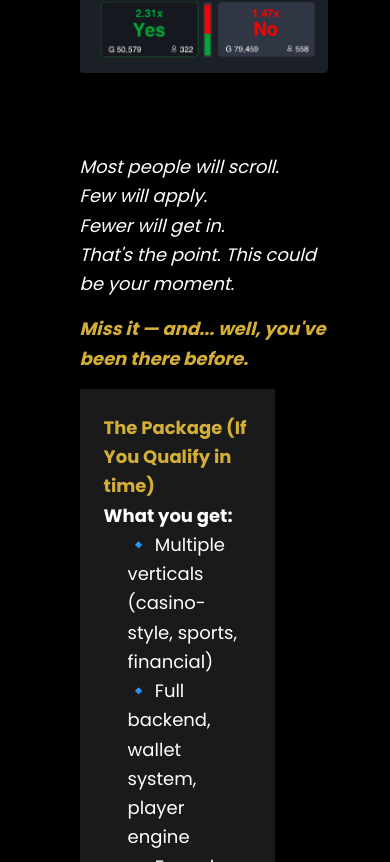
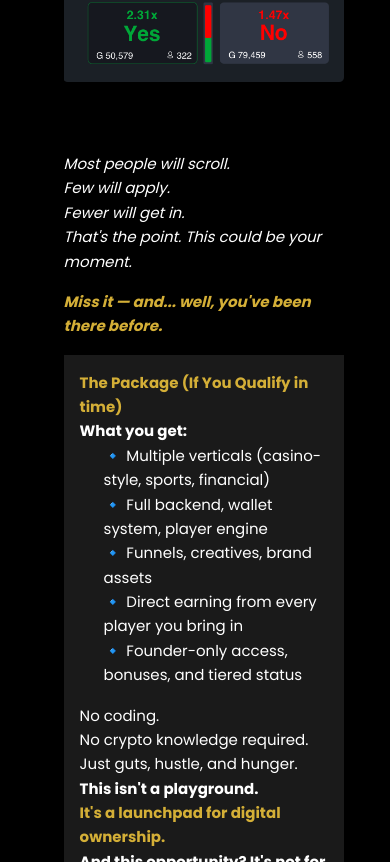
Before and after one commit to shauliAharon/btb-microsite, a React (Vite) app: page / in a window 390 px wide. Shown: the part 5642-6504 px from the top of the page. Built offline with nearby package versions, Linux system fonts and the light colour scheme.

Commit message:
Mobile adaptation of the PackageSection.

```diff
--- a/src/components/landing/PackageSection.module.css
+++ b/src/components/landing/PackageSection.module.css
@@ -1,8 +1,8 @@
 .container {
   margin-left: auto;
   margin-right: auto;
-  padding-left: 1rem;
-  padding-right: 1rem;
+  /* padding-left: 1rem;
+  padding-right: 1rem; */
   width: 90%;
 
 }
@@ -103,10 +103,10 @@
 
 .packageContent {
   background-color: #1a1a1a;
-  padding: 1.5rem;
+  padding: 1rem;
   display: flex;
   flex-direction: column;
-  max-width: 50vw;
+
 }
 
 .packageContent p {
@@ -186,6 +186,7 @@
   .descriptionText p,
   .whiteText,
   .goldBoldText {
-    font-size: 18px;
+    font-size: 15px;
   }
+
 }
```
